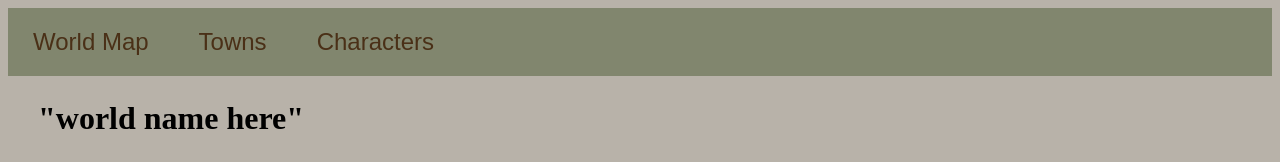
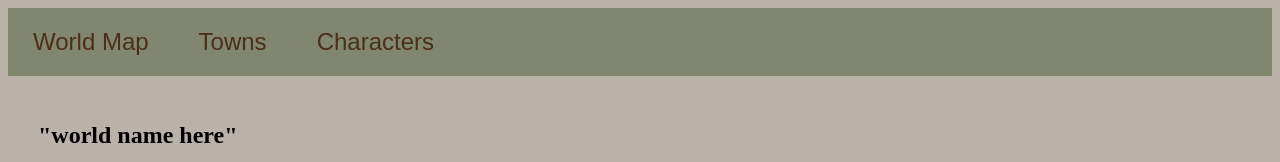
Before and after one commit to WhomstDoth/steam-mao, a plain HTML site: page index.html in a window 1280 px wide. Shown: the top 162 px of the page. Drawn offline with Linux system fonts and the light colour scheme; grey boxes are pictures that could not be loaded.

Commit message:
no clue!

```diff
--- a/index.html
+++ b/index.html
@@ -33,9 +33,11 @@
 
     .header {
 
-      margin-top: 3px;
-      margin-bottom: 15px;
+      margin-top: 30px;
+      margin-bottom: 0px;
       overflow: hidden;
+      font-size: 12px;
+      float: center;
     }
 
     .topmenu {
```
